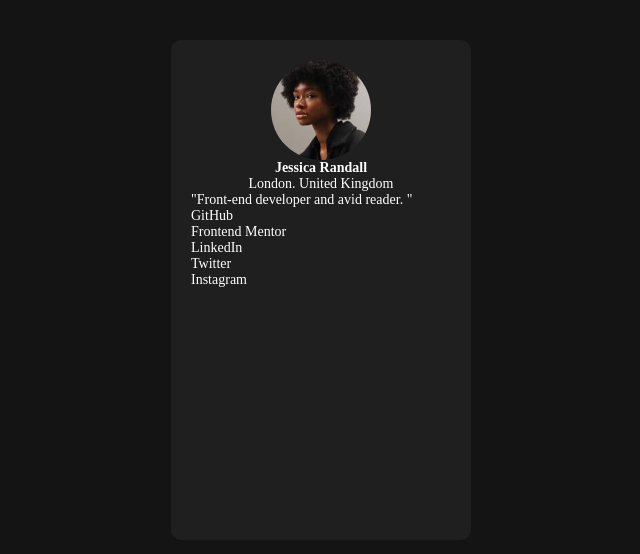
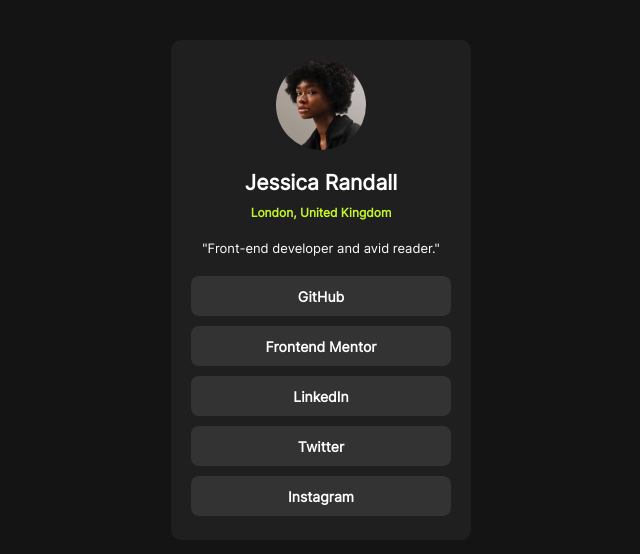
Before and after one commit to vicky2805vky/frontend-mentor-projects, a plain HTML site: page social links/index.html in a window 1280 px wide. Shown: the part 110-664 px from the top of the page, without its empty margins (319-959 px from the left). Drawn offline with Linux system fonts and the light colour scheme.

Commit message:
Add files via upload

```diff
--- a/social links/index.html
+++ b/social links/index.html
@@ -20,10 +20,10 @@
           alt="profile picture of Jessica Randall"
         />
         <h3>Jessica Randall</h3>
-        <h4>London. United Kingdom</h4>
+        <h4>London, United Kingdom</h4>
       </section>
       <section class="social-media">
-        <p>"Front-end developer and avid reader. "</p>
+        <p>"Front-end developer and avid reader."</p>
         <ul>
           <li><a href="">GitHub</a></li>
           <li><a href="">Frontend Mentor</a></li>
--- a/social links/style.css
+++ b/social links/style.css
@@ -1,3 +1,7 @@
+@font-face {
+  font-family: inter;
+  src: url(assets/fonts/static/Inter-Regular.ttf);
+}
 :root {
   --main-clr: hsl(75, 94%, 57%);
   --txt-clr: hsl(0, 0%, 100%);
@@ -11,6 +15,8 @@
   --fw-normal: 400;
   --fw-semi-bold: 600;
   --fw-bold: 700;
+
+  font-family: inter;
 }
 
 body {
@@ -32,14 +38,56 @@ body {
 .profile {
   display: flex;
   flex-direction: column;
-  justify-content: center;
+  justify-content: space-between;
   align-items: center;
 }
 .profile img {
   border-radius: 50%;
-  width: 100px;
-  height: 100px;
+  margin-bottom: 20px;
+  width: 90px;
+  height: 90px;
 }
 .profile h3 {
-  font-weight: var(--fw-bold);
+  font-weight: var(--fw-semi-bold);
+  font-size: 1.5rem;
+  margin-bottom: 10px;
 }
+.profile h4 {
+  color: var(--main-clr);
+  font-weight: var(--fw-semi-bold);
+  font-size: 12px;
+}
+
+.social-media {
+  display: flex;
+  flex-direction: column;
+}
+.social-media p {
+  margin-block: 20px;
+  text-align: center;
+  font-size: 13px;
+}
+.social-media ul {
+  display: flex;
+  flex-direction: column;
+  gap: 10px;
+}
+.social-media li {
+  width: 100%;
+  height: 40px;
+  font-weight: var(--fw-semi-bold);
+  background-color: var(--neutral-clr2);
+  border-radius: 8px;
+  transition: background-color 0.5s;
+}
+.social-media li:hover {
+  background-color: var(--main-clr);
+  color: black;
+}
+.social-media a {
+  width: 100%;
+  height: 100%;
+  display: inline-flex;
+  justify-content: center;
+  align-items: center;
+}
```
Also changed, not shown: social links/reset.css (line endings or trailing spaces).
